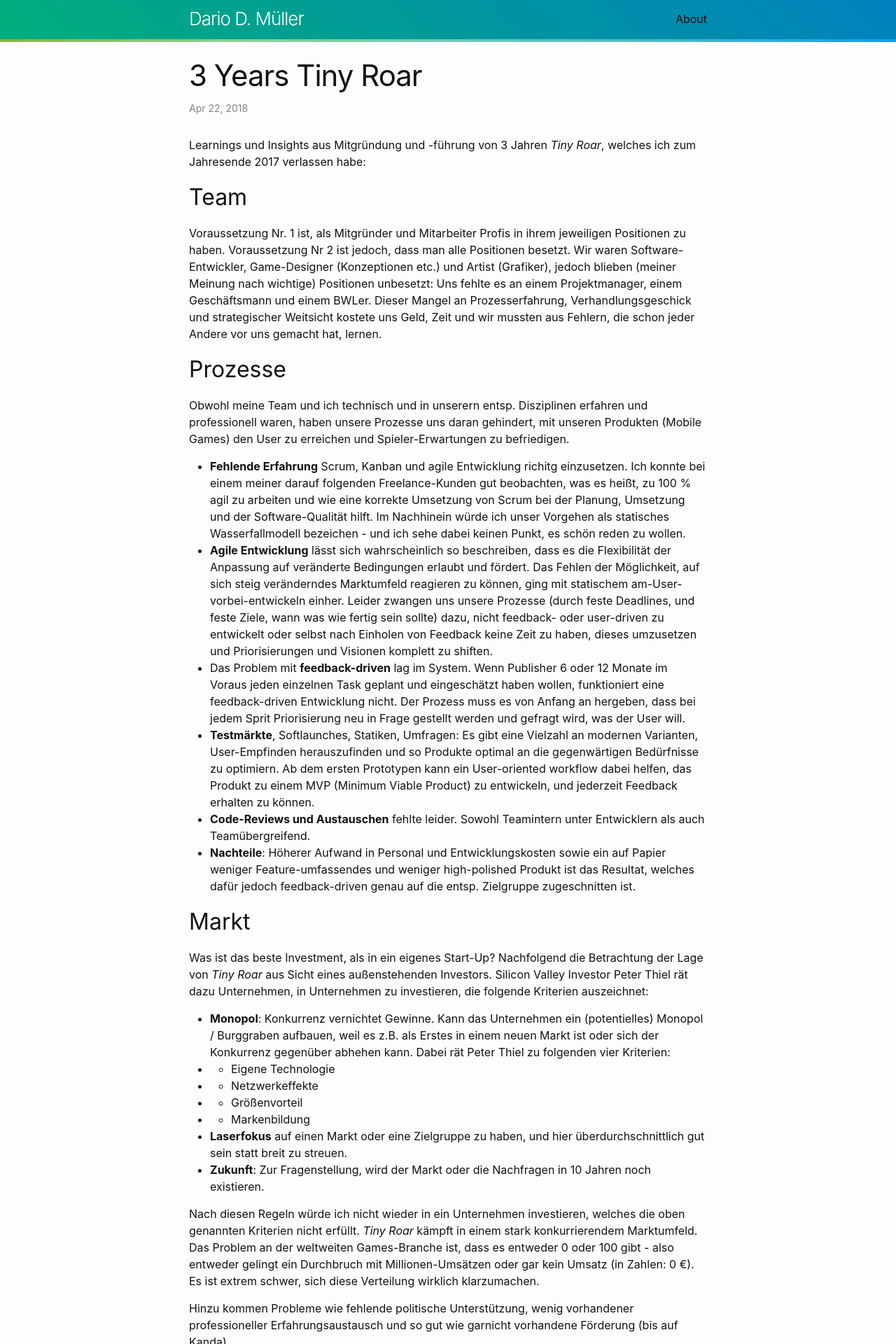
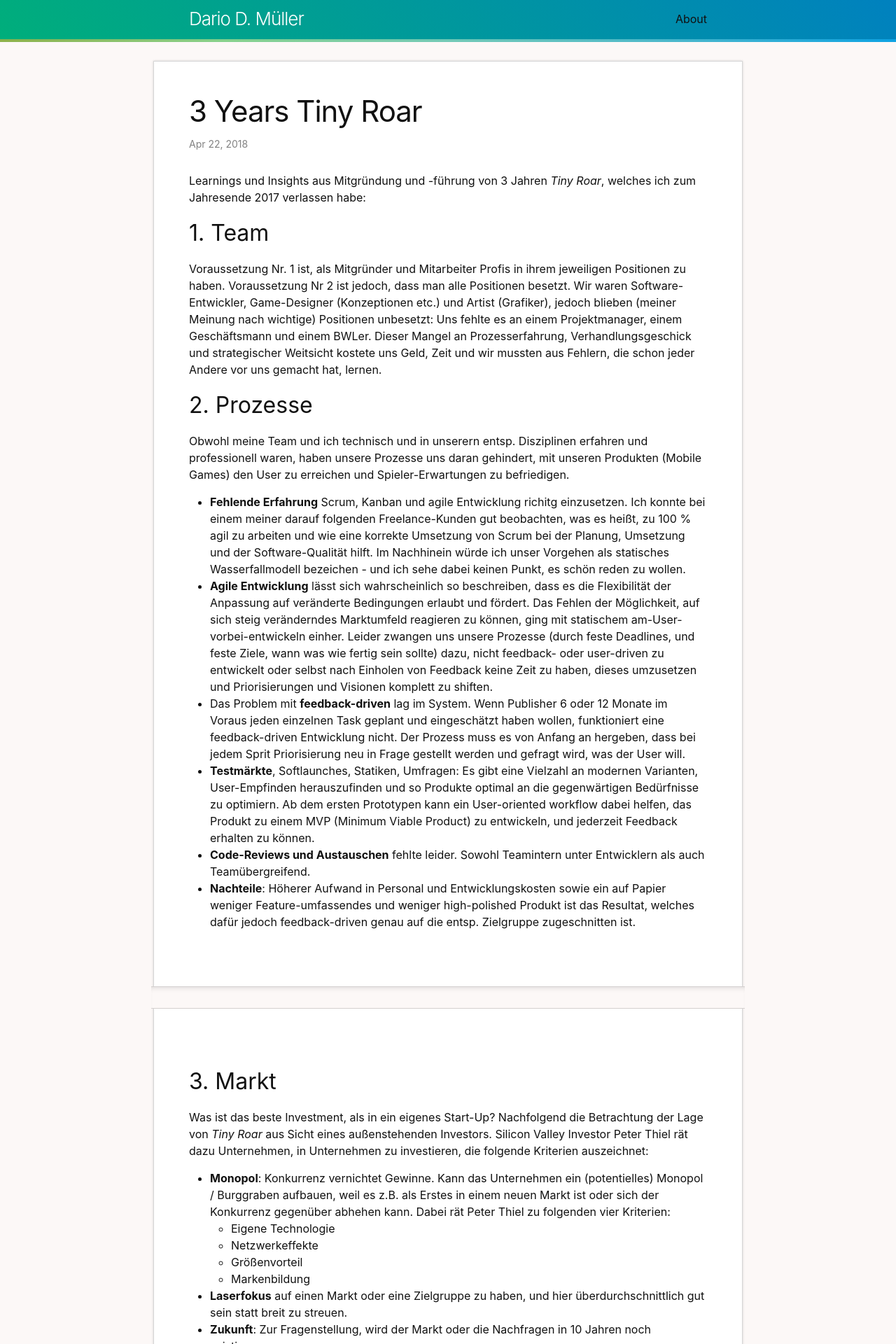
Before and after one commit to DariosKrimsKrams/darionot.es, a Jekyll site: the page built from _posts/2018-04-22-3-years-tiny-roar.md, in a window 1280 px wide. Shown: the top 1920 px of the page at 70% size. Built offline with Jekyll 4.4.1, drawn with Linux system fonts in a browser that asks for light colours; some of the changed text lies outside the part shown.

Commit message:
changed style post-page and optimized 3-yr-tr post for layout

```diff
--- a/_config.yml
+++ b/_config.yml
@@ -14,7 +14,7 @@
 # You can create any custom variable you would like, and they will be accessible
 # in the templates via {{ site.myvariable }}.
 title: Dario D. Müller
-email: dario-domi@hotmail.de
+email: xxx
 description: Do Epic Shit
 baseurl: "/" # the subpath of your site, e.g. /blog
 url: "http://darionot.es/" # the base hostname & protocol for your site, e.g. http://example.com
--- a/_posts/2018-06-15-welcome-to-jekyll.markdown
+++ b/_drafts/2018-06-15-welcome-to-jekyll.markdown
@@ -24,6 +24,6 @@ list
 hier gehts zu [google][google].
 
 
-
+https://github.com/adam-p/markdown-here/wiki/Markdown-Cheatsheet
 
 [google]: https://google.de
--- a/_layouts/default.html
+++ b/_layouts/default.html
@@ -7,9 +7,13 @@
 
     {%- include header.html -%}
 
-    <main class="page-content" aria-label="Content">
+	{% if page.layout == 'post' %}
+	<main class="page-content post-content" aria-label="Content">
+	{% else %}
+	<main class="page-content home-content" aria-label="Content">
+	{% endif %}
       <div class="wrapper">
-        {{ content }}
+		{{ content }}
       </div>
     </main>
 
--- a/_layouts/home.html
+++ b/_layouts/home.html
@@ -27,8 +27,6 @@ layout: default
       </li>
       {%- endfor -%}
     </ul>
-
-    <p class="rss-subscribe">subscribe <a href="{{ "/feed.xml" | relative_url }}">via RSS</a></p>
   {%- endif -%}
 
 </div>
--- a/_posts/2018-04-22-3-years-tiny-roar.markdown
+++ b/_posts/2018-04-22-3-years-tiny-roar.md
@@ -7,11 +7,11 @@ categories: blog
 
 Learnings und Insights aus Mitgründung und -führung von 3 Jahren *Tiny Roar*, welches ich zum Jahresende 2017 verlassen habe:
 
-## Team
+## 1. Team
 
 Voraussetzung Nr. 1 ist, als Mitgründer und Mitarbeiter Profis in ihrem jeweiligen Positionen zu haben. Voraussetzung Nr 2 ist jedoch, dass man alle Positionen besetzt. Wir waren Software-Entwickler, Game-Designer (Konzeptionen etc.) und Artist (Grafiker), jedoch blieben (meiner Meinung nach wichtige) Positionen unbesetzt: Uns fehlte es an einem Projektmanager, einem Geschäftsmann und einem BWLer. Dieser Mangel an Prozesserfahrung, Verhandlungsgeschick und strategischer Weitsicht kostete uns Geld, Zeit und wir mussten aus Fehlern, die schon jeder Andere vor uns gemacht hat, lernen.
 
-## Prozesse
+## 2. Prozesse
 
 Obwohl meine Team und ich technisch und in unserern entsp. Disziplinen erfahren und professionell waren, haben unsere Prozesse uns daran gehindert, mit unseren Produkten (Mobile Games) den User zu erreichen und Spieler-Erwartungen zu befriedigen.
 
@@ -22,15 +22,17 @@ Obwohl meine Team und ich technisch und in unserern entsp. Disziplinen erfahren
 * **Code-Reviews und Austauschen** fehlte leider. Sowohl Teamintern unter Entwicklern als auch Teamübergreifend.
 * **Nachteile**: Höherer Aufwand in Personal und Entwicklungskosten sowie ein auf Papier weniger Feature-umfassendes und weniger high-polished Produkt ist das Resultat, welches dafür jedoch feedback-driven genau auf die entsp. Zielgruppe zugeschnitten ist.
 
-## Markt
+---
+
+## 3. Markt
 
 Was ist das beste Investment, als in ein eigenes Start-Up? Nachfolgend die Betrachtung der Lage von *Tiny Roar* aus Sicht eines außenstehenden Investors. Silicon Valley Investor Peter Thiel rät dazu Unternehmen, in Unternehmen zu investieren, die folgende Kriterien auszeichnet:
 
 * **Monopol**: Konkurrenz vernichtet Gewinne. Kann das Unternehmen ein (potentielles) Monopol / Burggraben aufbauen, weil es z.B. als Erstes in einem neuen Markt ist oder sich der Konkurrenz gegenüber abhehen kann. Dabei rät Peter Thiel zu folgenden vier Kriterien:
-* * Eigene Technologie
-* * Netzwerkeffekte
-* * Größenvorteil
-* * Markenbildung
+  * Eigene Technologie
+  * Netzwerkeffekte
+  * Größenvorteil
+  * Markenbildung
 * **Laserfokus** auf einen Markt oder eine Zielgruppe zu haben, und hier überdurchschnittlich gut sein statt breit zu streuen.
 * **Zukunft**: Zur Fragenstellung, wird der Markt oder die Nachfragen in 10 Jahren noch existieren.
 
--- a/_sass/_custom.scss
+++ b/_sass/_general.scss
@@ -1,3 +1,7 @@
+body {
+	background-color: #FCF8F7;
+}
+
 a.site-title,
 a.site-title:visited {
 	color: #fff;
--- /dev/null
+++ b/_sass/_post.scss
@@ -0,0 +1,20 @@
+.post-content {
+
+	.wrapper {
+		padding: 50px 50px;
+		background-color: #fff;
+		border: 1px solid rgba(1,1,1,0.16);
+		box-shadow: 0 0 3px rgba(1,1,1,0.16);
+	}
+
+	hr {
+		height: 30px;
+		background-color: #FCF8F7;
+		border: 0;
+		margin: 80px -54px;
+		border-top: 1px solid rgba(1,1,1,0.16);
+		border-bottom: 1px solid rgba(1,1,1,0.16);
+		box-shadow: inset 0px 6px 9px -6px rgba(1, 1, 1, 0.16)
+	}
+
+}
--- a/_sass/minima.scss
+++ b/_sass/minima.scss
@@ -48,5 +48,7 @@ $on-laptop:        800px !default;
   "minima/base",
   "minima/layout",
   "minima/syntax-highlighting",
-  "custom"
+  "general",
+  "home",
+  "post"
 ;
```
Also changed, not shown: other parts of _posts/2018-04-22-3-years-tiny-roar.md (+10 -5 lines), _sass/_home.scss (added).
